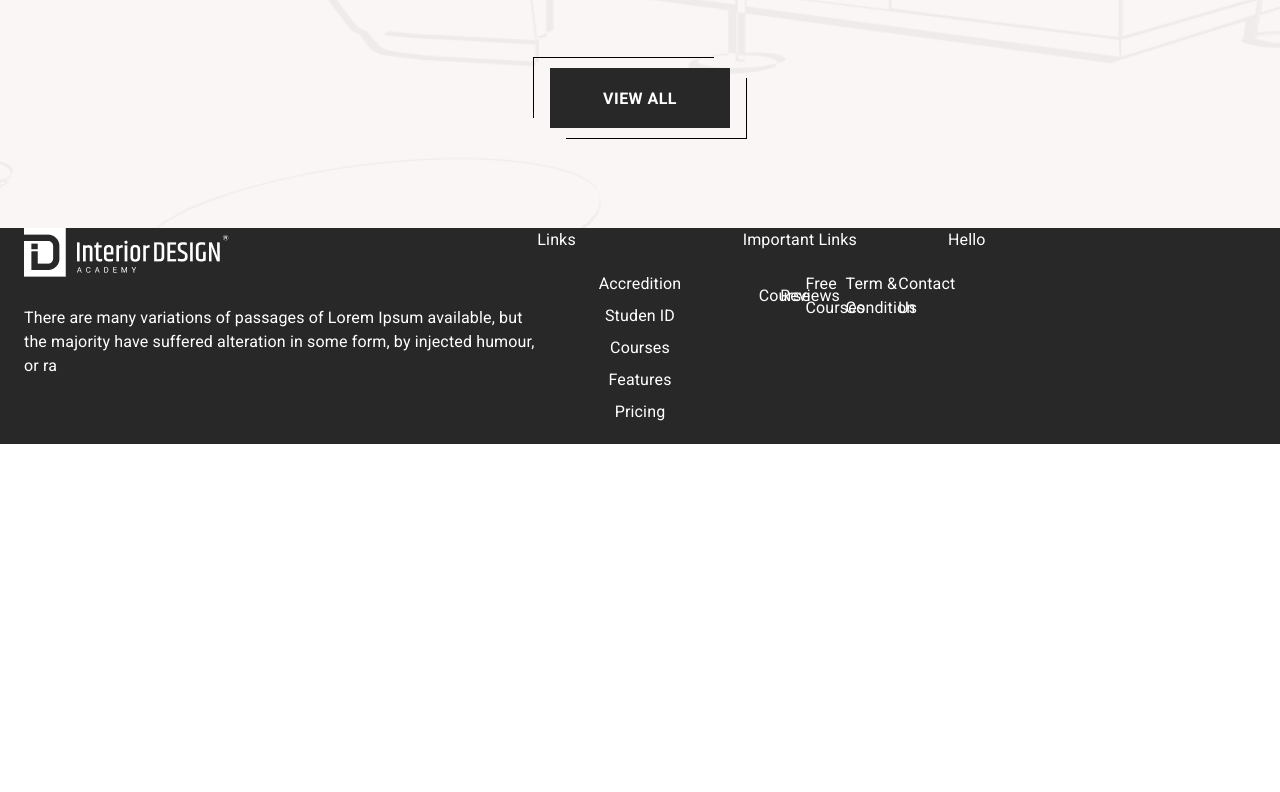
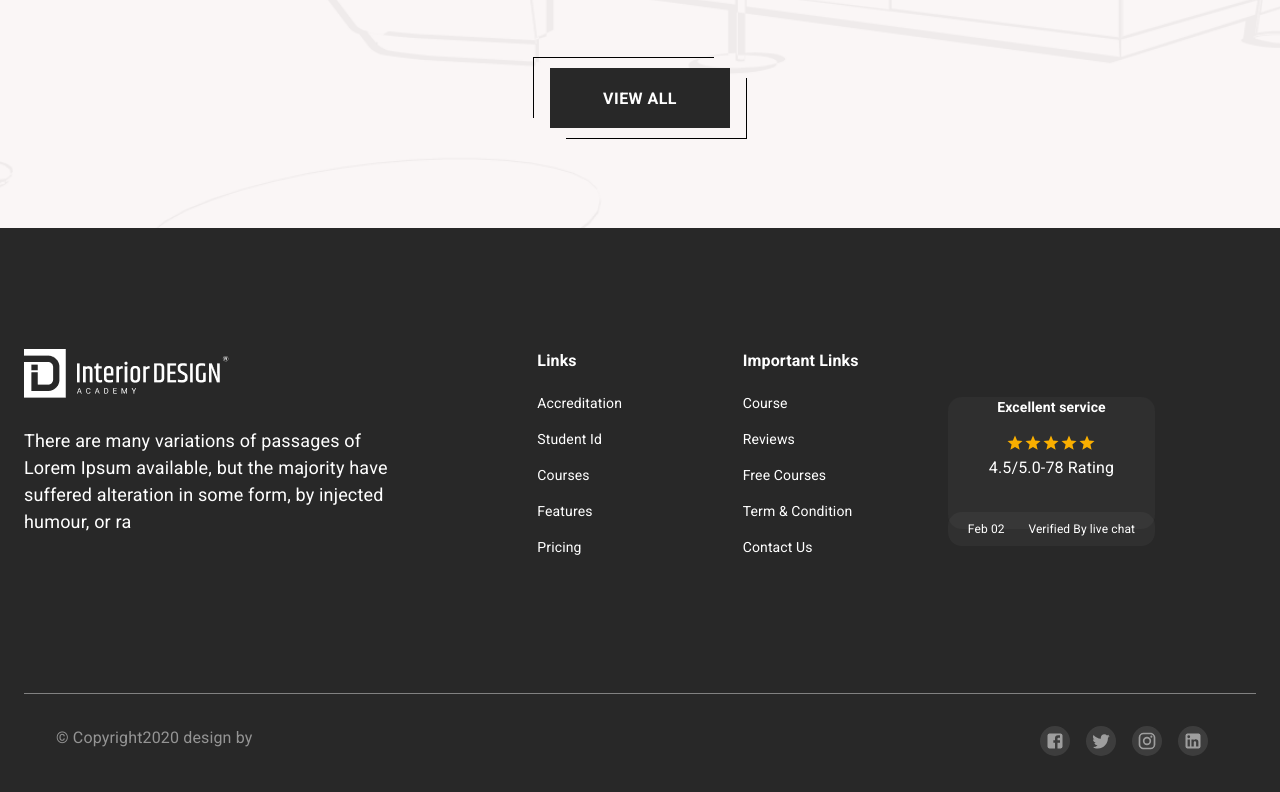
Before and after one commit to ashfak101/interior-design, a React (Create React App) app: page / in a window 1280 px wide. Shown: the part 6352-7144 px from the top of the page. Before the commit the page ends 6796 px from the top, so only its background shows below. Built offline with nearby package versions, Linux system fonts and the light colour scheme; no server answers.

Commit message:
Successfully Integrated Context api

```diff
--- a/src/App.js
+++ b/src/App.js
@@ -2,10 +2,12 @@ import { BrowserRouter, Route, Routes } from "react-router-dom";
 import "./App.css";
 import Home from "./components/Home/Home/Home";
 import AuthProvider from "./context/AuthProvider";
+import DataProvider from "./context/DataProvider";
 
 function App() {
   return (
     <AuthProvider>
+      <DataProvider>
         <div>
           <BrowserRouter>
             <Routes>
@@ -14,6 +16,7 @@ function App() {
             </Routes>
           </BrowserRouter>
         </div>
+      </DataProvider>
     </AuthProvider>
   );
 }
--- a/src/components/Home/Courses/Courses.js
+++ b/src/components/Home/Courses/Courses.js
@@ -1,5 +1,6 @@
 import { Box, Container, Grid } from "@mui/material";
-import React, { useEffect, useState } from "react";
+import React, { useContext, useEffect, useState } from "react";
+import { DataContext } from "../../../context/DataProvider";
 import bgImg from "../../../images/courses.png";
 import IntButton from "../../Utils/IntButton";
 import Title from "../../Utils/Title";
@@ -11,7 +12,7 @@ const bgImage = {
   backgroundRepeat: "no-repeat",
 };
 function Courses() {
-  const [courses, setCourses] = useState([]);
+  const [courses, setCourses] = useContext(DataContext);
 
   useEffect(() => {
     fetch("course.json")
--- a/src/components/Home/VideoSection/VideoSection.js
+++ b/src/components/Home/VideoSection/VideoSection.js
@@ -9,8 +9,8 @@ const style = {
   left: "50%",
   transform: "translate(-50%, -50%)",
   width: 560,
-  bgcolor: "background.paper",
-  background: "rgba(0, 0, 0, 0.1)",
+  // bgcolor: "background.paper",
+  // background: "rgba(0, 0, 0, 0.1)",
   border: "none",
 };
 const styles = {
@@ -105,7 +105,6 @@ function VideoSection() {
                 }}
               >
                 <Box
-                  onClick={handleOpen}
                   sx={{
                     position: "relative",
 
@@ -124,6 +123,9 @@ function VideoSection() {
                   }}
                 >
                   <PlayArrowIcon
+                    onClick={() => {
+                      handleOpen(video.url);
+                    }}
                     sx={{
                       fontSize: "30px",
                       color: "#FFFFFF",
--- a/src/components/Login/Login/Login.js
+++ b/src/components/Login/Login/Login.js
@@ -61,23 +61,24 @@ export default function Login({ open, handleClose, handleOpen2 }) {
     loginWithEmail,
     isLoading,
   } = useAuth();
-  const nevigation = useNavigate();
+  const navigate = useNavigate();
   const handleGoolgeLogin = () => {
     loginWithGoogle()
       .then((results) => {
         const user = results.user;
         setUser(user);
+        navigate.push(`/home`);
       })
       .catch((error) => {
         console.log(error);
       });
-    nevigation("/home");
   };
   const handleFaceboolLogin = () => {
     loginWithFaceBook()
       .then((results) => {
         const user = results.user;
         setUser(user);
+        navigate.push(`/home`);
       })
       .catch((error) => {
         console.log(error);
--- a/src/components/Shared/Footer/Footer.js
+++ b/src/components/Shared/Footer/Footer.js
@@ -1,51 +1,154 @@
 import React from "react";
-import { Box, Container, Grid, Typography } from "@mui/material";
-import List from "@mui/material/List";
-import ListItem from "@mui/material/ListItem";
-import ListItemText from "@mui/material/ListItemText";
+import { Box, Container, Divider, Grid, Typography } from "@mui/material";
+
 import logo from "../../../images/Logo/Frame1.png";
+import Rating from "@mui/material/Rating";
+import FacebookIcon from "@mui/icons-material/Facebook";
+import TwitterIcon from "@mui/icons-material/Twitter";
+import InstagramIcon from "@mui/icons-material/Instagram";
+import LinkedInIcon from "@mui/icons-material/LinkedIn";
 function Footer() {
+  const styles = {
+    footerTypo: {
+      fontfamily: "Roboto",
+      fontsize: "20px",
+      fontWeight: "700",
+      mb: "20px",
+    },
+    links: {
+      fontFamily: "Roboto",
+      fontSize: "14px",
+      fontWeight: "400",
+      mb: "15px",
+    },
+    icon: {
+      background: " rgba(255, 255, 255, 0.1)",
+      color: "rgba(255, 255, 255, 0.5)",
+      fontSize: "20px",
+      border: "1px solid #white",
+      p: "5px",
+      borderRadius: "50%",
+      mr: 2,
+    },
+  };
   return (
     <>
-      <Box sx={{ background: " #282828", color: "#FFFFFF" }}>
+      <Box sx={{ background: " #282828", color: "#FFFFFF", pt: "121px" }}>
         <Container maxWidth="xl">
           <Grid container>
             <Grid xs={12} md={5} lg={5}>
               <img src={logo} alt="" />
-              <Typography>
+              <Typography
+                sx={{
+                  fontFamily: "Roboto",
+                  fontSize: "18px",
+                  fontWeight: "400",
+                  width: "366.95px",
+                  mb: {
+                    xs: "30px",
+                  },
+                }}
+              >
                 There are many variations of passages of Lorem Ipsum available,
                 but the majority have suffered alteration in some form, by
                 injected humour, or ra
               </Typography>
             </Grid>
             <Grid xs={12} md={2} lg={2}>
-              <Typography>Links</Typography>
-              <List>
-                <ListItem sx={{ display: "flex", flexDirection: "column" }}>
-                  <ListItemText>Accredition</ListItemText>
-                  <ListItemText>Studen ID</ListItemText>
-                  <ListItemText>Courses</ListItemText>
-                  <ListItemText>Features</ListItemText>
-                  <ListItemText>Pricing</ListItemText>
-                </ListItem>
-              </List>
+              <Typography sx={{ ...styles.footerTypo }}>Links</Typography>
+              <Box>
+                <Typography sx={{ ...styles.links }}>Accreditation</Typography>
+                <Typography sx={{ ...styles.links }}>Student Id</Typography>
+                <Typography sx={{ ...styles.links }}>Courses</Typography>
+                <Typography sx={{ ...styles.links }}>Features</Typography>
+                <Typography sx={{ ...styles.links }}>Pricing</Typography>
+              </Box>
             </Grid>
             <Grid xs={12} md={2} lg={2}>
-              <Typography>Important Links</Typography>
-              <List>
-                <ListItem>
-                  <ListItemText>Course</ListItemText>
-                  <ListItemText>Reviews</ListItemText>
-                  <ListItemText>Free Courses</ListItemText>
-                  <ListItemText>Term & Condition</ListItemText>
-                  <ListItemText>Contact Us</ListItemText>
-                </ListItem>
-              </List>
+              <Typography sx={{ ...styles.footerTypo }}>
+                Important Links
+              </Typography>
+              <Box>
+                <Typography sx={{ ...styles.links }}>Course</Typography>
+                <Typography sx={{ ...styles.links }}>Reviews</Typography>
+                <Typography sx={{ ...styles.links }}>Free Courses</Typography>
+                <Typography sx={{ ...styles.links }}>
+                  Term & Condition
+                </Typography>
+                <Typography sx={{ ...styles.links }}>Contact Us</Typography>
+              </Box>
             </Grid>
             <Grid xs={12} md={3} lg={3}>
-              <Typography>Hello</Typography>
+              <Box
+                sx={{
+                  width: "207px",
+                  height: "132px",
+
+                  background: "rgba(255, 255, 255, 0.03)",
+                  borderRadius: "14px",
+                }}
+              >
+                <Typography
+                  sx={{
+                    fontSize: "14px",
+                    fontFamily: "Roboto",
+                    fontWeight: "700",
+                    mt: 6,
+                    mb: 2,
+                    textAlign: "center",
+                  }}
+                >
+                  Excellent service
+                </Typography>
+                <Box sx={{ textAlign: "center" }}>
+                  <Rating name="size-small" defaultValue={5} size="small" />
+                  <Typography>4.5/5.0-78 Rating</Typography>
+                </Box>
+                <Box
+                  sx={{
+                    display: "flex",
+                    justifyContent: "space-around",
+                    mt: 4,
+                    background: "rgba(255, 255, 255, 0.04)",
+                    borderRadius: "14px",
+                    p: 1,
+                  }}
+                >
+                  <Typography sx={{ fontSize: "12px" }}>Feb 02</Typography>
+                  <Typography sx={{ fontSize: "12px" }}>
+                    Verified By live chat
+                  </Typography>
+                </Box>
+              </Box>
             </Grid>
           </Grid>
+          <Divider
+            sx={{ borderColor: "rgba(255, 255, 255, 0.41)", mt: "120px" }}
+          />
+          <Box
+            sx={{
+              display: "flex",
+              justifyContent: "space-between",
+              p: 4,
+              flexDirection: {
+                xs: "column",
+                md: "row",
+              },
+              textAlign: {
+                xs: "center",
+              },
+            }}
+          >
+            <Typography sx={{ color: "rgba(255, 255, 255, 0.5)" }}>
+              © Copyright2020 design by{" "}
+            </Typography>
+            <Box>
+              <FacebookIcon sx={{ ...styles.icon }} />
+              <TwitterIcon sx={{ ...styles.icon }} />
+              <InstagramIcon sx={{ ...styles.icon }} />
+              <LinkedInIcon sx={{ ...styles.icon }} />
+            </Box>
+          </Box>
         </Container>
       </Box>
     </>
--- a/src/context/AuthProvider.js
+++ b/src/context/AuthProvider.js
@@ -1,8 +1,8 @@
-import React, { useState } from "react";
+import React from "react";
 import useFirebase from "../components/Firebase/useFirebase";
 
 export const AuthContext = React.createContext();
-export const DataContext = React.createContext();
+
 export default function AuthProvider({ children }) {
   const allChildren = useFirebase();
   return (
--- /dev/null
+++ b/src/context/DataProvider.js
@@ -0,0 +1,11 @@
+import React, { createContext, useState } from "react";
+
+export const DataContext = createContext();
+export default function DataProvider({ children }) {
+  const [courses, setCourses] = useState([]);
+  return (
+    <DataContext.Provider value={[courses, setCourses]}>
+      {children}
+    </DataContext.Provider>
+  );
+}
```
Lines whose indentation alone changed are shown as unchanged.
